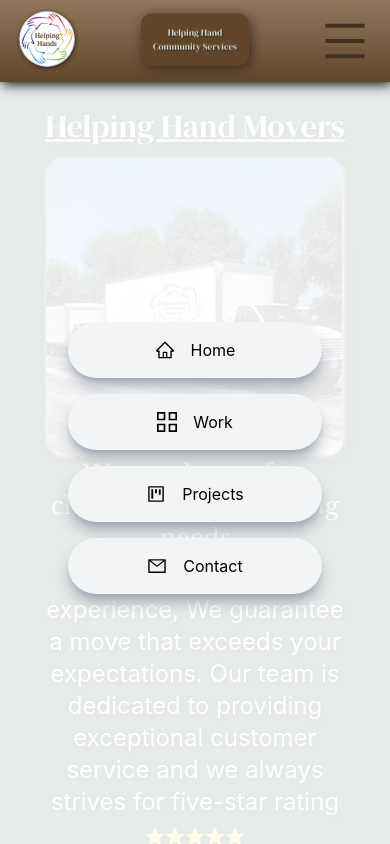
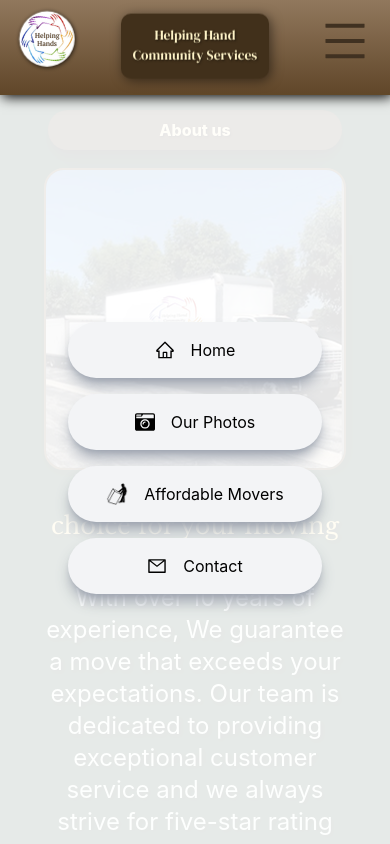
Before and after one commit to MyBaBB/HelpingHands, a React (Vite) app: page / in a window 390 px wide. Both pictures are taken after a click on the icon 345 px from the left and 41 px from the top of the page. Shown: the top 844 px of the page. Built offline with nearby package versions, Linux system fonts and the light colour scheme.

Commit message:
good enough for a while, worked on the mobile menu a bit until I get more web info for this Company thats about all I can do except add the form.

```diff
--- a/src/components/Accordian01.jsx
+++ b/src/components/Accordian01.jsx
@@ -24,14 +24,14 @@
       <div>
         <>
       <div onClick={toggleAccordion01}
-      className={`openMenu relative flex justify-center items-center w-full h-full my-10
+        className={`openMenu relative flex justify-center items-center w-full h-full my-10
       }`}
     >
-        <div className=' md:hidden bg-black  rounded-3xl w-full p-1 m-1 text-left shadow-lg shadow-gray-700
+        <div className=' md:hidden bg-[#41301b]  rounded-3xl w-full p-1 m-1 text-left shadow-lg shadow-black
         cursor-pointer hover:scale-105 ease-in-out duration-300'>
 
-          <div className='flex justify-center'>
-            <button  className='text-[#59acf9]  text-base sm:text-2xl p-1 font-extrabold'
+          <div  className='flex justify-center'>
+            <button  className='text-amber-100  text-base sm:text-2xl p-1 font-extrabold'
                        style={{ textShadow: '1px 1px 2px black' }}>
             <span className='absolute left-4 rotate-180 text-base md:text-3xl  '
              style={{ textShadow: '-1px -1px 2px black' }}></span>
@@ -39,7 +39,7 @@
             </button>
           </div>
           {isOpen &&
-            <><div className='flex justify-center content-center '>
+            <><div   className='flex justify-center content-center '>
             <div className='MoversSmallScreen md:hidden relative flex w-fit mt-[.25rem] block'>
               <img src={TwoGuysSmallScreen} alt="Two Guys" className=' rounded-[18px] z-1' />
             </div>
@@ -59,9 +59,9 @@
               <div className='MoversSmallScreen md:hidden relative flex w-fit mt-[1.5rem] block'>
                 <img src={StorageSmallScreen} alt="Storage Small Screen" className=' rounded-[18px] z-1' />
               </div>
-            </div></>
+            </div>
 
-
+   </>
 
 
             }
--- /dev/null
+++ b/src/components/Accordian02.jsx
@@ -0,0 +1,50 @@
+// eslint-disable-next-line no-unused-vars
+import React, { useState } from 'react';
+
+const Accordian02 = () => {
+  const [isOpen, setIsOpen] = useState(false);
+
+  const toggleAccordion02 = () => {
+    setIsOpen(!isOpen);
+  };
+
+  return (
+      <div >
+        <>
+      <div onClick={toggleAccordion02}
+      className={`openMenu relative flex justify-center
+      items-center w-full h-full my-[4rem]  mb-2
+      }`}
+    >
+        <div className=' md:hidden bg-[#41301b]   rounded-3xl w-full p-1 m-1  text-left shadow-lg shadow-black mt-2 xs:mt-5 sm:mt-10
+
+        cursor-pointer hover:scale-105 ease-in-out duration-300'>
+
+          <div className='flex justify-center'>
+            <button  className='text-amber-100  text-base sm:text-2xl p-1 font-extrabold'
+                       style={{ textShadow: '1px 1px 2px black' }}>
+            <span className='absolute left-4 rotate-180 text-base md:text-3xl  '
+             style={{ textShadow: '-1px -1px 2px black' }}></span>
+ About us
+            </button>
+          </div>
+          {isOpen &&
+            <>
+          <article >
+<div className='AboutUsParagraphWrapper p-4 block md:hidden '>
+  <h2  className='AboutUsh2 ' >About Us</h2>
+   <p className='AboutUsParagraph'>
+  “Welcome to Helping Hands Community Services! We specialize in moving and offer two trucks, a 16ft and a 26ft, both fully insured.🔸Our busiest seasons for Moving are during Summer and Christmas, but we are here to help you all year round.🔸We have a talented crew, which includes a Licensed Electrician.🔸We also offer Property Management Services that include Painting, Custom Woodworking, General Construction and Hauling.🔸We take pride in our work and enjoy helping the folks in our community.”
+   </p>
+ </div>
+ </article>
+            </>
+            }
+        </div>
+      </div>
+      </>
+      </div>
+  );
+};
+
+export default Accordian02
--- a/src/components/MainHands.jsx
+++ b/src/components/MainHands.jsx
@@ -5,6 +5,7 @@
 import Movericon2 from "../assets/Img/Movericon2.png"
 import TruckSmallScreen from "../assets/Img/TruckSmallScreen.jpg"
 import Accordian01 from './Accordian01.jsx'
+import Accordian02 from './Accordian02.jsx'
 
 
 const RotateHands = () => {
@@ -17,10 +18,12 @@
 
            {/* the Animated Helping Hands */}
       <a href="https://www.facebook.com/Helpinghandservices626/about">
-      <div className='RotateHandsWrapper fixed   flex w-fit
+      <div className='RotateHandsWrapper fixed  flex w-fit
        p-1 shadow-inner  bg-white rounded-full
        -top-[2.5rem] xs:-top-[2.5rem] sm:-top-[1.95rem]  md:-top-[1.35rem] lg:-top-[.8rem]
-       -left-[2rem] xxs:-left-2rem sm:-left-[1.75rem] md:-left-[1.35rem] lg:-left-[.7rem]  >
+       -left-[2rem] xxs:-left-2rem sm:-left-[1.75rem] md:-left-[1.35rem] lg:-left-[.7rem]
+
+       >
           scale-[35%] sm:scale-[50%] md:scale-[60%] lg:scale-[70%] '>
          <div className=' relative     w-fit animate-spin'
               style={{ animationDuration: '9s' }}>
@@ -31,22 +34,21 @@
       </a> {/*  the Animated Helping Hands */}
 
            {/*  Helping Hand Heading 1 sm: hidden  */}
-       <p className='HelpingHandHeading1  text-green-50/[.85]
+       <p className='HelpingHandHeading1  text-amber-100
            xxs:hidden  sm:hidden md:block lg:block xl:block hidden
-           text-[.50rem] xxs:text-[.575rem] xs:text-[.7rem] sm:text-[1rem]
-              md:text-[1.35rem] lg:text-[1.75rem] xl:text-[2rem]
 
-           translate-x-[10%] xs:translate-x-[0%] lg:translate-x-[0%] xl:translate-x-[0%]
+              md:text-[1.75rem] lg:text-[1.75rem] xl:text-[2rem]
+
            translate-y-[-.90rem] xs:translate-y-[-1.2rem] lg:translate-y-[-1rem]      '>
              Helping Hand  Community Services
        </p>{/*  Helping Hand Heading 1 sm: hidden  */}
 
            {/*  Helping Hand Heading 2 lg: hidden */}
-       <p className='HelpingHandHeading2 text-green-50/[.85]
+       <p className='HelpingHandHeading2 text-amber-100
              md:hidden lg:hidden xl:hidden
-             text-[.50rem] xxs:text-[.575rem] xs:text-[.7rem] sm:text-[1rem]
+             text-[.6rem] xxs:text-[.85rem] xs:text-[1.2rem] sm:text-[1.5rem]
               md:text-[1.35rem] lg:text-[1.75rem] xl:text-[2rem]
-
+              mt-[-12px] sm:mt-[-10px]
 
            translate-y-[-.90rem] xs:translate-y-[-1.2rem] lg:translate-y-[-1rem]      '>
              Helping Hand <br /> Community Services
@@ -55,8 +57,8 @@
             {/* Mover Icon */}
        <div className='MovericonWrapper fixed flex w-fit
            p-1 shadow-inner  bg-white rounded-full  hidden md:block
-               md:-top-[1.55rem] lg:-top-[1.15rem]
-           -right-[2rem] xxs:-right-2rem sm:-right-[1.75rem] md:-right-[1.35rem] lg:-right-[.7rem]  >
+               md:-top-[1.65rem] lg:-top-[1.5rem]
+           -right-[2rem] xxs:-right-2rem sm:-right-[1.75rem] md:-right-[1.55rem] lg:-right-[.7rem]  >
           scale-[35%] sm:scale-[50%] md:scale-[60%] lg:scale-[70%] '>
          <div className=' relative w-[160px]'>
                <img src={Movericon2} alt="Mover Icon" />
@@ -71,9 +73,9 @@
 <div className=' relative  block  px-[10px]   sm:px-[4rem]
         mt-[4rem]   md:mt-[6.5rem] text-green-50' style={{ textShadow: '2px 2px 4px rgba(0, 0, 0, 1)' }}>
 
+          <Accordian02 />
 
-
-        <h1 id='HelpingHandMovers_H1' className='WhiteSpaceNowrap   mb-0  sm:mb-4'> Helping Hand Movers</h1>
+        <h1 id='HelpingHandMovers_H1' className='WhiteSpaceNowrap hidden md:block  mb-0  sm:mb-4'> Helping Hand Movers</h1>
 
             {/* TruckSmallScreen */}
          <div className='flex justify-center content-center'>
@@ -85,18 +87,18 @@
 
             {/*  TopIntro */}
 <article>
-        <h2 className='TopIntro text-2xl md:px-[4rem] mb-2 text-amber-200 text-2xl'>    We are the perfect choice for your moving needs
+        <h2 className='TopIntro text-2xl pt-2 md:px-[4rem] mb-2 text-amber-200 text-2xl'>    We are the perfect choice for your moving needs
         </h2>
         <p className='text-2xl  md:px-[4rem]'>
-           With over 10 years of experience, We guarantee a move that exceeds your expectations. Our team is dedicated to providing exceptional customer service  and we always strives for
+           With over 10 years of experience, We guarantee a move that exceeds your expectations. Our team is dedicated to providing exceptional customer service  and we always strive for
            <span className='whitespace-nowrap'> five-star rating </span>
-           <span className='text-base'> ⭐⭐⭐⭐⭐</span>
+           <span className='text-base'><br /> ⭐⭐⭐⭐⭐</span>
         </p>
 </article>
             {/*  TopIntro */}
-
+            <div id='OurPhotos' className=' sm:scroll-mt-[8rem] '></div>
             {/* Several images in one Hidden for large screens. */}
-       <div className='Movers relative flex w-fit mt-[1.5rem]
+       <div  className='Movers -scroll-mt-80 relative flex w-fit mt-[1.5rem]
         hidden md:block
         md:ml-14 lg:ml-16 xl:ml-20'>
        <img src={Movers} alt="Movers" className='MoversImg rounded-[18px] z-0' />
@@ -104,6 +106,17 @@
             {/* Several images in one Hidden for large screens. */}
 
 <Accordian01 />
+
+<article >
+<div   className='AboutUsParagraphWrapper -mt-14  hidden md:block'>
+  <h2 id='AboutUsh2' className='AboutUsh2 ' >About Us</h2>
+   <p className='AboutUsParagraph'>
+  “Welcome to Helping Hands Community Services! We specialize in moving and offer two trucks, a 16ft and a 26ft, both fully insured.🔸Our busiest seasons for Moving are summer and Christmas, but we are here to help you all year round.🔸We have a talented crew, which includes a Licensed Electrician.🔸We also offer Property Management Services that include Painting, Custom Woodworking, General Construction and Hauling.🔸We take pride in our work and enjoy helping the folks in our community.”
+   </p>
+ </div>
+ </article>
+
+
 </div>
   </>
 </div>
--- a/src/components/Sidenav.jsx
+++ b/src/components/Sidenav.jsx
@@ -1,13 +1,13 @@
 /* eslint-disable no-unused-vars */
 
 // eslint-disable-next-line no-unused-vars
-import React, {useState}
-        from 'react'
+import React, {useState} from 'react'
 import {AiOutlineMenu, AiOutlineHome, AiOutlineProject, AiOutlineMail }
         from 'react-icons/ai';
-import {GrProjects}
-        from 'react-icons/gr';
+import MovericonPing from "../assets/Img/MovericonPing1.png"
+import { BsPersonRaisedHand } from "react-icons/bs";
 
+import { FaCameraRetro } from "react-icons/fa";
 const Sidenav = () => {
    const [nav, setNav] = useState(false)
        const handleNav = () => {
@@ -26,18 +26,24 @@
       nav ? (
         <div className='hiddenMobile fixed  top-0 left-0 right-0 bottom-0 w-full h-screen bg-white/90 flex flex-col justify-center items-center z-20 '>
 
-          <a onClick={handleNav} href="#main" className='w-[65%]
+          <a onClick={handleNav} href="#" className='w-[65%]
            mt-[5rem] md:mt-22 text-black flex justify-center items-center rounded-full shadow-lg bg-gray-100 shadow-gray-400 m-2 p-4 cursor-pointer hover:scale-110 ease-in duration-200'>
             <AiOutlineHome size={20}  />
             <span className='pl-4 '> Home</span>
           </a>
-          <a onClick={handleNav} href="#work" className='text-black w-[65%] flex justify-center items-center rounded-full shadow-lg bg-gray-100 shadow-gray-400 m-2 p-4 cursor-pointer hover:scale-110 ease-in duration-200'>
-            <GrProjects size={20}  />
-            <span className='pl-4'> Work</span>
+          <a onClick={handleNav} href="#OurPhotos" className='scroll-m-10 text-black w-[65%] flex justify-center items-center rounded-full shadow-lg bg-gray-100 shadow-gray-400 m-2 p-4 cursor-pointer hover:scale-110 ease-in duration-200'>
+            <FaCameraRetro size={20}  />
+            <span className='pl-4'>Our Photos</span>
           </a>
+          {/* <a onClick={handleNav} href="#AboutUsh2" className='text-black w-[65%] flex justify-center items-center rounded-full shadow-lg bg-gray-100 shadow-gray-400 m-2 p-4 cursor-pointer hover:scale-110 ease-in duration-200'>
+            <BsPersonRaisedHand size={20}  />
+            <span className='pl-4'>About Us</span>
+          </a> */}
           <a onClick={handleNav} href="#projects" className='text-black w-[65%] flex justify-center items-center rounded-full shadow-lg bg-gray-100 shadow-gray-400 m-2 p-4 cursor-pointer hover:scale-110 ease-in duration-200'>
-            <AiOutlineProject size={20}  />
-            <span className='pl-4'> Projects</span>
+          <div className='MovericonPingWrapper w-[22px]'>
+          <img src={MovericonPing} alt="Mover Icon" />
+         </div>
+            <span className='pl-4'>Affordable Movers</span>
           </a>
 
 
@@ -59,22 +65,24 @@
           ml-[1rem]  lg:ml-[-1rem] xl:ml-[1rem]  md:mt-32 lg:mt-38
      '>
       <div className='flex flex-col '>
-        <a href="#main" className='rounded-full text-black shadow-lg bg-gray-100 shadow-gray-400 m-2 p-4 cursor-pointer hover:scale-110 ease-in duration-300'>
+        <a href="#" className='rounded-full text-black shadow-lg bg-gray-100 shadow-gray-400 m-2 p-4 cursor-pointer hover:scale-110 ease-in duration-300'>
          <AiOutlineHome size={20} />
         </a>
-        <a href="#work" className='rounded-full text-black shadow-lg bg-gray-100 shadow-gray-400 m-2 p-4 cursor-pointer hover:scale-110 ease-in duration-300'>
-         <GrProjects size={20} />
+        <a href="#OurPhotos" className='rounded-full text-black shadow-lg bg-gray-100 shadow-gray-400 m-2 p-4 cursor-pointer hover:scale-110 ease-in duration-300'>
+         <FaCameraRetro size={20} />
         </a>
-        <a href="#projects" className='rounded-full text-black shadow-lg bg-gray-100 shadow-gray-400 m-2 p-4 cursor-pointer hover:scale-110 ease-in duration-300'>
-         <AiOutlineProject size={20} />
-        </a>
+        {/* <a href="#projects" className='rounded-full text-black shadow-lg bg-gray-100 shadow-gray-400 m-2 p-4 cursor-pointer hover:scale-110 ease-in duration-300'>
+         <div className='MovericonPingWrapper w-[22px]'>
+          <img src={MovericonPing} alt="Mover Icon" />
+         </div>
+        </a> */}
         <a href="#contact" className='rounded-full text-black shadow-lg bg-gray-100 shadow-gray-400 m-2 p-4 cursor-pointer hover:scale-110 ease-in duration-300'>
          <AiOutlineMail size={20} />
        </a>
       </div>
      </div>
                  {/* sideButtons */}
-
+<div></div>
 
      </div>
      </>
--- a/src/index.css
+++ b/src/index.css
@@ -56,7 +56,7 @@
     padding-bottom: 0rem;
     background-image: linear-gradient(to bottom, #91785d, #61472a);
     box-shadow: 2px 2px 12px black;
-    border-bottom:2px solid rgba(97, 72, 41, 1);
+    border-bottom:2px solid #614829;
     z-index: 50;
 
   }
@@ -74,7 +74,7 @@
   justify-content: center;
   align-items: center;
   z-index:50;
-  background-color: #61472a;
+  background-color: #41301b;
   backdrop-filter: blur(5px);
   -webkit-backdrop-filter: blur(5px);
   border-radius: 10px;
@@ -85,14 +85,14 @@
   font-family: DM_Serif_Display;
   width: fit-content;
   text-shadow: 1px 1px 2px rgba(0,0,0,0.5);
-  margin-top: -12px;
-  margin-bottom: 0px;
+
+
   padding: 12px;
   position:relative;
   justify-content: center;
   align-items: center;
   z-index:50;
-  background-color: #61472a;
+  background-color: #41301b;
   backdrop-filter: blur(5px);
   -webkit-backdrop-filter: blur(5px);
   border-radius: 10px;
```
Also changed, not shown: src/assets/Img/Movericonping1.png (added).
